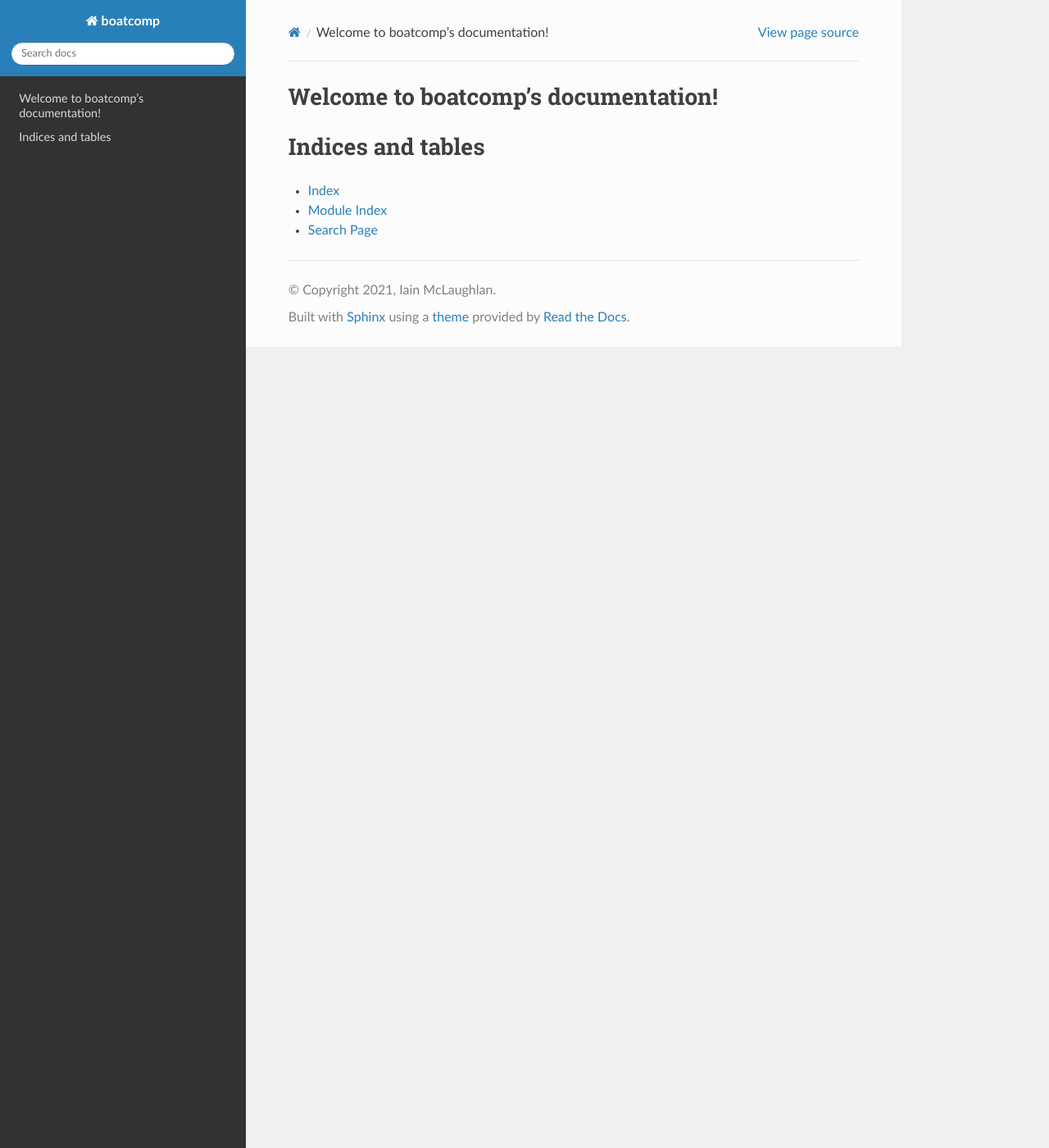
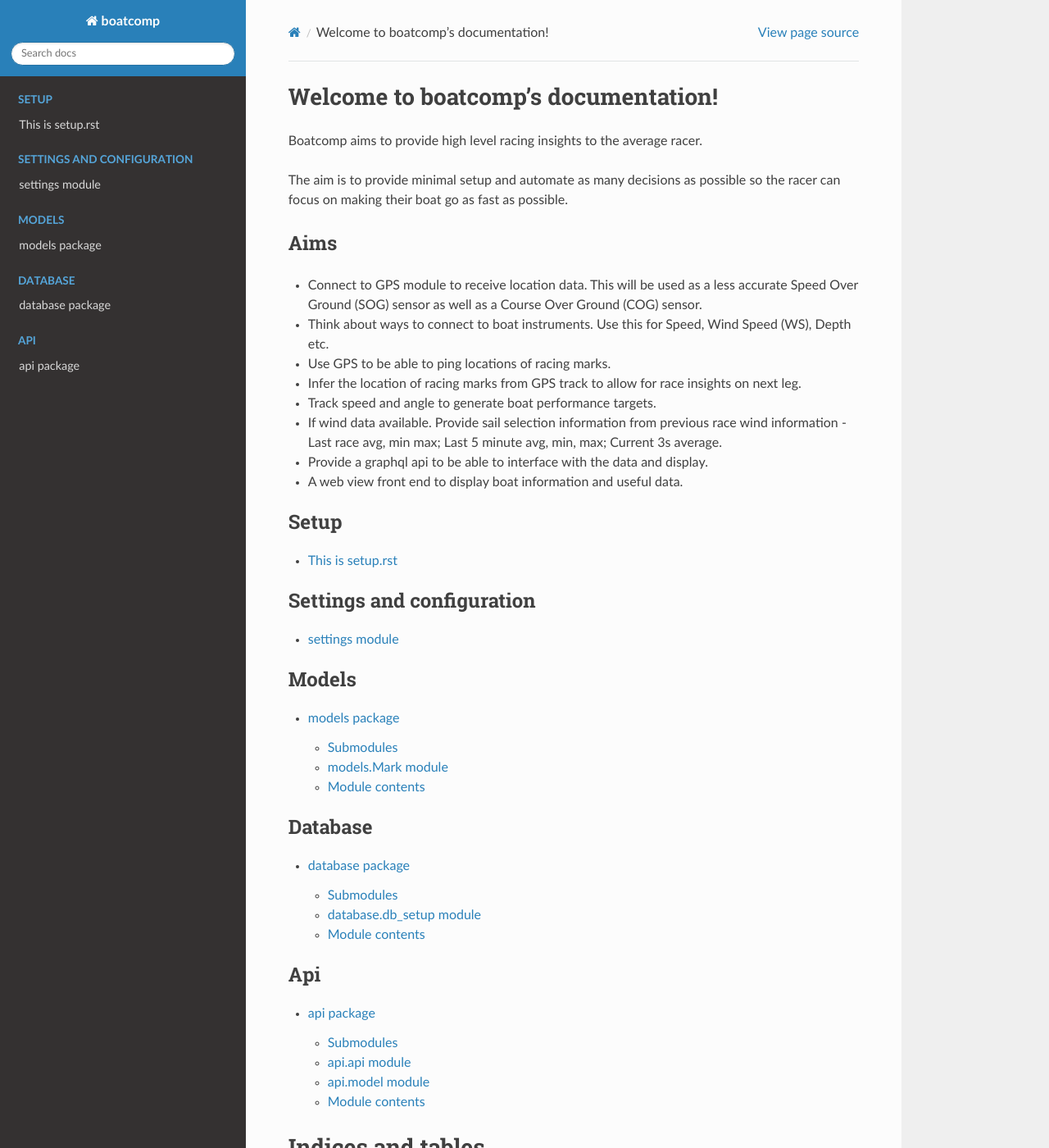
Before and after one commit to IainMcl/BoatComp, a Sphinx documentation site: the page built from docs/source/index.rst, in a window 1280 px wide and 1400 px high. Shown: the whole window at 82% size. Built offline with Sphinx 7.4.7 and the Read the Docs theme 2.0.0, drawn with Linux system fonts in a browser that asks for light colours; pages that are not in the unit, such as notebooks, are missing from menus.

Commit message:
Add insert database and better documentation.

```diff
--- /dev/null
+++ b/docs/source/api.rst
@@ -0,0 +1,29 @@
+api package
+===========
+
+Submodules
+----------
+
+api.api module
+--------------
+
+.. automodule:: api.api
+   :members:
+   :undoc-members:
+   :show-inheritance:
+
+api.model module
+----------------
+
+.. automodule:: api.model
+   :members:
+   :undoc-members:
+   :show-inheritance:
+
+Module contents
+---------------
+
+.. automodule:: api
+   :members:
+   :undoc-members:
+   :show-inheritance:
--- /dev/null
+++ b/docs/source/database.rst
@@ -0,0 +1,21 @@
+database package
+================
+
+Submodules
+----------
+
+database.db\_setup module
+-------------------------
+
+.. automodule:: database.db_setup
+   :members:
+   :undoc-members:
+   :show-inheritance:
+
+Module contents
+---------------
+
+.. automodule:: database
+   :members:
+   :undoc-members:
+   :show-inheritance:
--- a/docs/source/index.rst
+++ b/docs/source/index.rst
@@ -6,10 +6,65 @@
 Welcome to boatcomp's documentation!
 ====================================
 
+Boatcomp aims to provide high level racing insights to the average racer.
+
+The aim is to provide minimal setup and automate as many decisions as possible
+so the racer can focus on making their boat go as fast as possible.
+
+Aims
+-----
+
+- Connect to GPS module to receive location data. This will be used as a less
+  accurate Speed Over Ground (SOG) sensor as well as a Course Over Ground (COG)
+  sensor.
+
+- Think about ways to connect to boat instruments. Use this for Speed, Wind
+  Speed (WS), Depth etc.
+
+- Use GPS to be able to ping locations of racing marks.
+
+- Infer the location of racing marks from GPS track to allow for race insights
+  on next leg.
+
+- Track speed and angle to generate boat performance targets.
+
+- If wind data available. Provide sail selection information from previous race
+  wind information - Last race avg, min max; Last 5 minute avg, min, max;
+  Current 3s average.
+
+- Provide a graphql api to be able to interface with the data and display.
+
+- A web view front end to display boat information and useful data.
+
 .. toctree::
    :maxdepth: 2
-   :caption: Contents:
+   :caption: Setup
 
+   setup
+
+.. toctree::
+   :maxdepth: 2
+   :caption: Settings and configuration
+
+   settings
+
+.. toctree::
+   :maxdepth: 2
+   :caption: Models
+
+   models
+
+.. toctree::
+   :maxdepth: 2
+   :caption: Database
+
+   database
+
+.. toctree::
+   :maxdepth: 2
+   :caption: Api
+
+   api
 
 
 Indices and tables
--- /dev/null
+++ b/docs/source/models.rst
@@ -0,0 +1,21 @@
+models package
+==============
+
+Submodules
+----------
+
+models.Mark module
+------------------
+
+.. automodule:: models.Mark
+   :members:
+   :undoc-members:
+   :show-inheritance:
+
+Module contents
+---------------
+
+.. automodule:: models
+   :members:
+   :undoc-members:
+   :show-inheritance:
--- /dev/null
+++ b/docs/source/settings.rst
@@ -0,0 +1,7 @@
+settings module
+===============
+
+.. automodule:: settings
+   :members:
+   :undoc-members:
+   :show-inheritance:
--- /dev/null
+++ b/docs/source/setup.rst
@@ -0,0 +1,3 @@
+
+This is setup.rst
+=================
```
Also changed, not shown: docs/source/modules.rst (deleted, +0 -7 lines), setup.py (+6 -1 lines), src/database/__init__.py (added), 3 other files.
